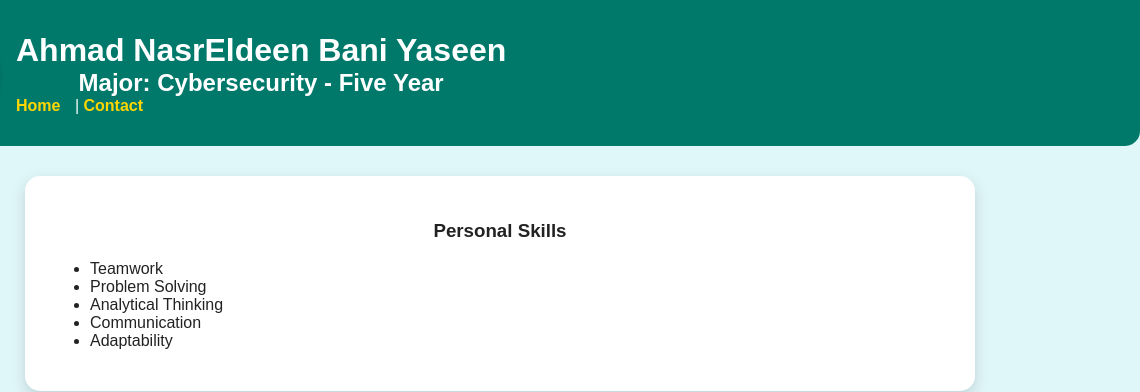
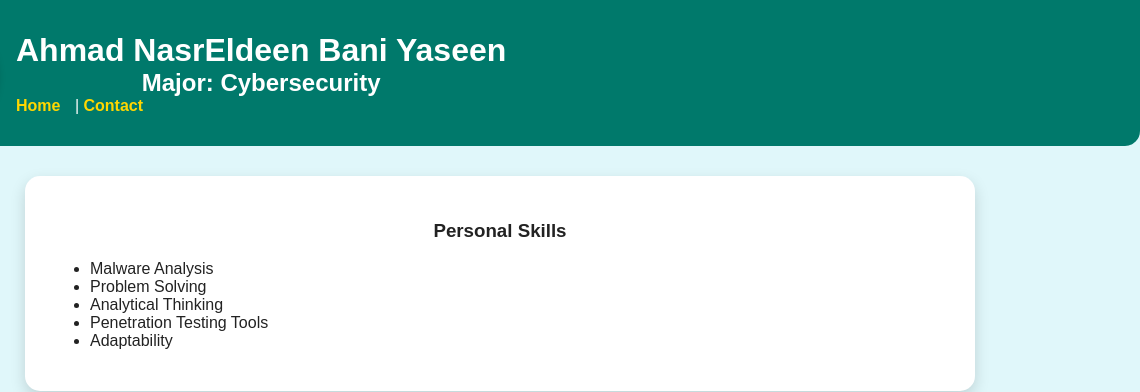
Before and after one commit to AhmadNBY/web-page, a plain HTML site: page index.html in a window 1280 px wide. Shown: the top 392 px of the page, 140-1280 px from the left. Drawn offline with Linux system fonts and the light colour scheme.

Commit message:
Update index.html

```diff
--- a/index.html
+++ b/index.html
@@ -12,7 +12,7 @@
     <img src="image\Ahmad NBY.jpg" alt="Photo of Ahmad NasrEldeen Bani Yaseen" class="profile">
     <div class="header-text">
       <h1>Ahmad NasrEldeen Bani Yaseen</h1>
-      <h2>Major: Cybersecurity - Five Year</h2>
+      <h2>Major: Cybersecurity </h2>
       <nav>
         <a href="index.html">Home</a> | <a href="contact.html">Contact</a>
       </nav>
@@ -23,10 +23,10 @@
 <section>
 <h3>Personal Skills</h3>
 <ul>
-<li>Teamwork</li>
+<li>Malware Analysis</li>
 <li>Problem Solving</li>
 <li>Analytical Thinking</li>
-<li>Communication</li>
+<li>Penetration Testing Tools</li>
 <li>Adaptability</li>
 </ul>
 </section>
```
